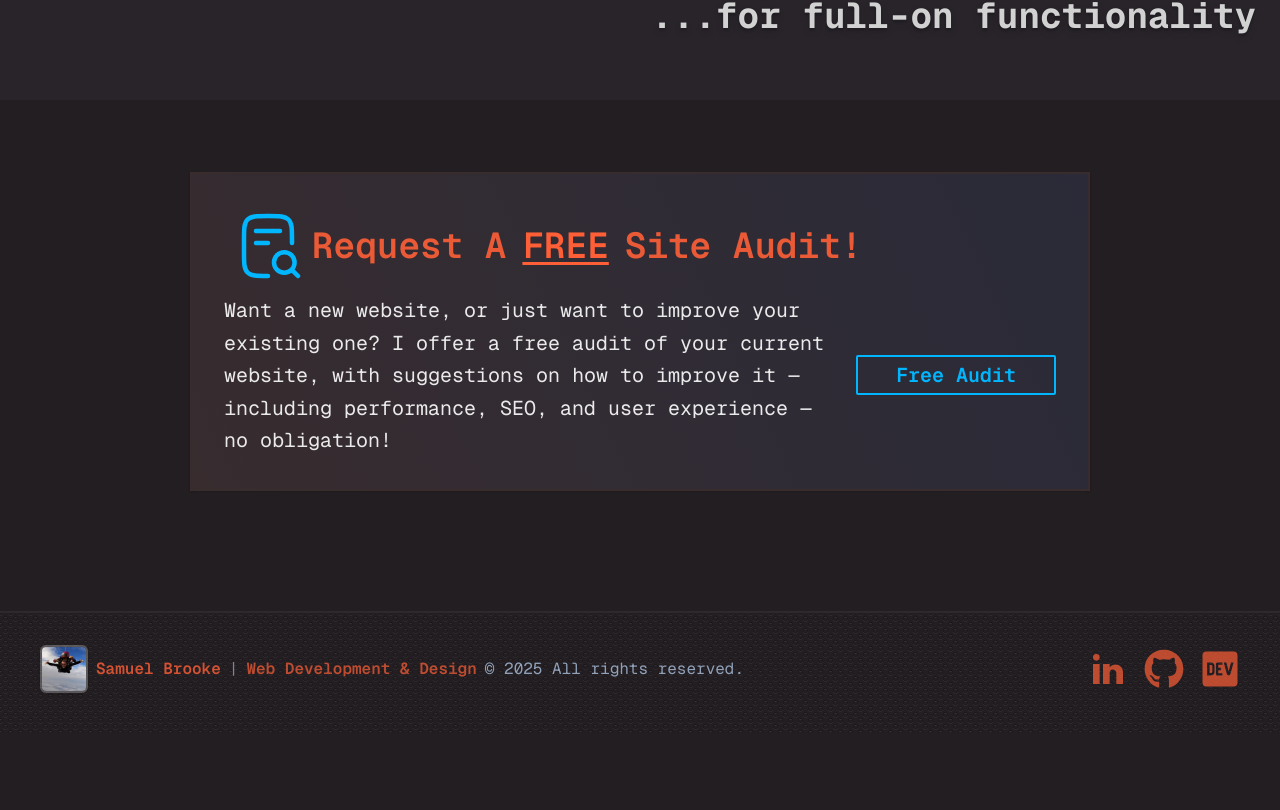
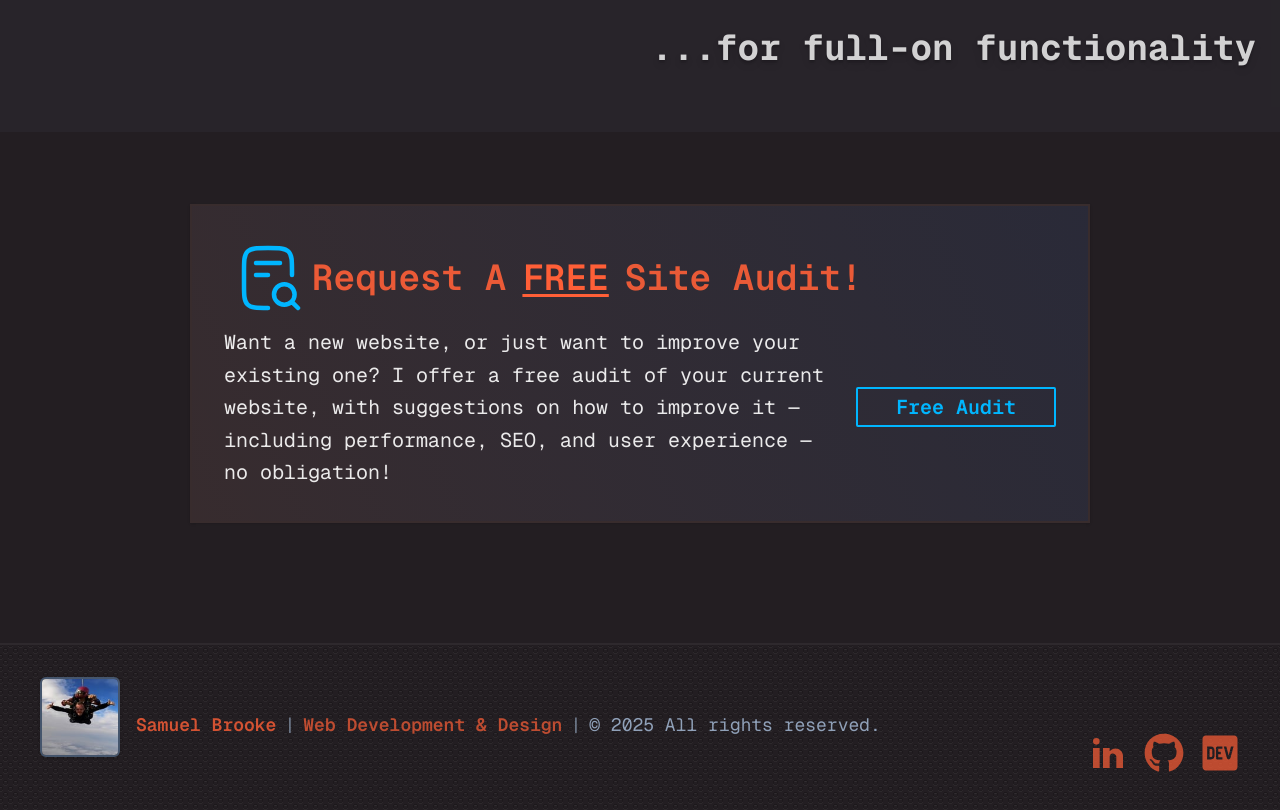
Before and after one commit to Sam010000101/samuelbrooke.com, a Next.js app: page / in a window 1280 px wide. Shown: the part 2688-3498 px from the top of the page. Before the commit the page ends 3421 px from the top, so only its background shows below. Built offline with nearby package versions, Linux system fonts and the light colour scheme.

Commit message:
Tweeks to footer responsiveness on multiple display screen sizes

```diff
--- a/src/app/components/Avatar.tsx
+++ b/src/app/components/Avatar.tsx
@@ -3,7 +3,7 @@ import Image from "next/image";
 export default function Avatar() {
   return (
     <div className="avatar">
-      <div className="w-12 rounded-md border-2 border-white/25 shadow-sm">
+      <div className="w-20 rounded-md border-2 border-slate-600 shadow-sm">
         <Image src="./sb-avatar.jpg" alt="sb avatar" width={50} height={50} />
       </div>
     </div>
--- a/src/app/components/BigFeatureCard.tsx
+++ b/src/app/components/BigFeatureCard.tsx
@@ -28,9 +28,9 @@ export default function BigFeatureCardIcons({
       <section
         id="developer-tools"
         aria-labelledby="developer-tools-heading"
-        className="container mx-auto grid h-[calc(100vh-50px)] border-t-1 border-b-1 px-2 sm:mb-4 sm:h-fit sm:border-0"
+        className="container mx-auto grid items-center border-t-1 border-b-1 px-2 py-4 sm:mb-4 sm:h-fit sm:border-0"
       >
-        <div className="card rounded-xs border border-primary/10 p-0 py-0 shadow-lg sm:border-2 sm:bg-info/1 sm:p-[1.5rem] sm:py-8 md:card-body">
+        <div className="card h-fit rounded-xs border border-primary/10 p-0 py-0 shadow-lg sm:border-2 sm:bg-info/1 sm:p-[1.5rem] sm:py-8 md:card-body">
           <div className="card-body justify-center gap-12 p-0 text-neutral sm:gap-12 sm:p-1 md:p-6">
             <header className="flex flex-col items-center">
               <h2
@@ -41,7 +41,7 @@ export default function BigFeatureCardIcons({
               </h2>
             </header>
 
-            <div className="mx-auto grid grid-cols-2 place-items-center items-center gap-12 text-primary sm:mx-0 sm:grid-cols-4 sm:gap-4 lg:px-50">
+            <div className="mx-auto grid grid-cols-2 place-items-center items-center gap-12 text-primary sm:mx-0 sm:grid-cols-4 sm:gap-4 lg:px-50 landscape:grid-cols-4">
               {features.map((feature) => (
                 <Link
                   href={feature.href}
--- a/src/app/components/BigFeatureCardBtn.tsx
+++ b/src/app/components/BigFeatureCardBtn.tsx
@@ -60,7 +60,7 @@ export default function BigFeatureCardBtn() {
               <header className="">
                 <h2
                   id="audit-heading"
-                  className="card-title rounded-xs text-center font-mono text-2xl text-primary/90 sm:px-2 sm:py-1 md:text-4xl"
+                  className="card-title rounded-xs text-center font-mono text-3xl text-primary/90 sm:px-2 sm:py-1 md:text-4xl"
                 >
                   <span className="flex flex-wrap items-center justify-center gap-4 sm:gap-2">
                     <svg
@@ -90,13 +90,13 @@ export default function BigFeatureCardBtn() {
 
               {/* Row layout: paragraph + button */}
               <div className="flex flex-col gap-6 sm:items-center sm:justify-between lg:flex-row">
-                <p className="text-center font-mono text-lg text-white/90 sm:text-left sm:text-xl sm:leading-relaxed">
+                <p className="text-center font-mono text-lg text-white/90 sm:text-xl sm:leading-relaxed lg:text-left">
                   Want a new website, or just want to improve your existing one?
                   I offer a free audit of your current website, with suggestions
                   on how to improve it — including performance, SEO, and user
                   experience — no obligation!
                 </p>
-                <div className="sm:w-fit">
+                <div className="mb-3 sm:mb-0 sm:w-fit">
                   <EnquiryFormButton
                     formType="audit"
                     title="Free Audit"
--- a/src/app/components/Footer.tsx
+++ b/src/app/components/Footer.tsx
@@ -44,31 +44,33 @@ export default function Footer() {
         }}
       />
       <footer className="border-t-2 border-white/5">
-        <div className="bg-texture footer flex flex-col items-center justify-between px-10 pt-10 pb-10 text-base-300 sm:gap-6 sm:pt-8 lg:flex-row">
-          <aside className="flex w-full flex-col items-center justify-start gap-4 sm:gap-2 lg:flex-row">
+        <div className="bg-texture footer flex flex-col items-center justify-between px-10 pt-14 pb-10 text-base-300 sm:gap-6 sm:pt-8 xl:flex-row">
+          <aside className="flex w-full flex-col items-center justify-start gap-4 sm:gap-4 lg:flex-row landscape:flex-row">
+            <div className="mb-1 md:mb-4">
               <Avatar />
+            </div>
             <Link className="w-full" href="/">
-              <p className="flex flex-col items-center text-center font-mono text-primary/80 sm:gap-2 lg:flex-row landscape:text-left">
-                <span className="text-lg font-semibold landscape:text-base">
-                  Samuel Brooke
-                </span>
-                <span className="hidden text-lg text-slate-400/80 lg:block landscape:text-base">
+              <p className="flex flex-col items-center text-center font-mono text-primary/80 sm:gap-2 lg:flex-row landscape:items-start landscape:text-left">
+                <span className="text-lg font-semibold">Samuel Brooke</span>
+                <span className="hidden text-lg text-slate-400/80 lg:block">
                   {" "}
                   |{" "}
                 </span>
-                <span className="text-lg font-semibold text-primary/70 landscape:text-base">
+                <span className="text-lg font-semibold text-primary/70">
                   Web Development & Design
                 </span>
-                <span className="pt-2 text-lg text-slate-400 sm:pt-0 landscape:text-base">
+                <span className="hidden text-lg text-slate-400/80 lg:block">
+                  {" "}
+                  |{" "}
+                </span>
+                <span className="pt-2 text-lg text-slate-400 sm:pt-0">
                   © {new Date().getFullYear()} All rights reserved.
                 </span>
               </p>
             </Link>
           </aside>
 
-          <nav className="self-justify-end text-primary/70">
-            {/* <h6 className="footer-title">Social</h6> */}
-            <div className="grid grid-flow-col gap-4">
+          <nav className="flex flex-row gap-4 text-primary/70 lg:self-end landscape:self-end">
             {/* LinkedIn */}
             <a
               href="https://uk.linkedin.com/in/sam-brooke-4bb43a13"
@@ -108,7 +110,6 @@ export default function Footer() {
                 <path d="M120.1 208.3c-3.9-2.9-7.8-4.4-11.7-4.4H91v104.5h17.5c3.9 0 7.8-1.5 11.7-4.4 3.9-2.9 5.8-7.3 5.8-13.1v-69.7c0-5.8-2-10.2-5.8-13.1zM404.1 32H43.9C19.7 32 .1 51.6 0 75.8v360.4C.1 460.4 19.7 480 43.9 480h360.2c24.2 0 43.8-19.6 43.9-43.8V75.8c-.1-24.2-19.7-43.8-43.9-43.8zM154.2 291.2c0 18.8-11.6 47.3-48.4 47.3h-46.4V173h47.4c35.4 0 47.4 28.5 47.4 47.3l0 70.9zm100.7-88.7H201.6v38.4h32.6v29.6H201.6v38.4h53.3v29.6h-62.2c-11.2 .3-20.4-8.5-20.7-19.7V193.7c-.3-11.2 8.6-20.4 19.7-20.7h63.2l0 29.5zm103.6 115.3c-13.2 30.8-36.9 24.6-47.4 0l-38.5-144.8h32.6l29.7 113.7 29.6-113.7h32.6l-38.5 144.8z" />
               </svg>
             </a>
-            </div>
           </nav>
         </div>
       </footer>
```
Lines whose indentation alone changed are shown as unchanged.
